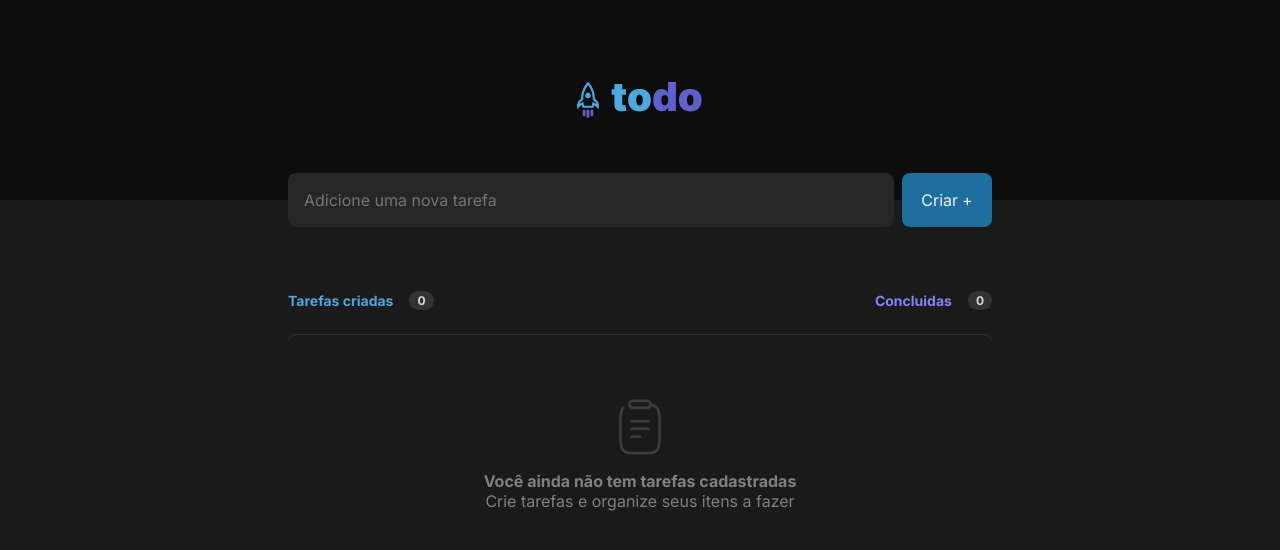
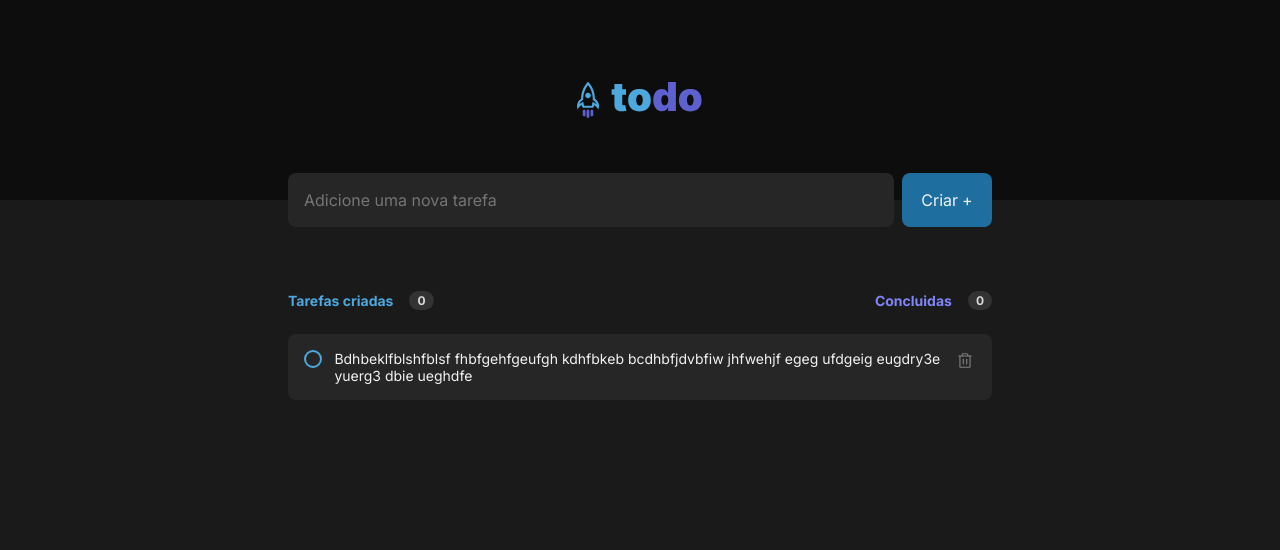
Before and after one commit to mathbertmes/ToDoList-reactjs-ts, a React (Vite) app: page / in a window 1280 px wide. Shown: the top 550 px of the page. Built offline with nearby package versions, Linux system fonts and the light colour scheme.

Commit message:
mark complete task and trash button

```diff
--- a/package.json
+++ b/package.json
@@ -9,6 +9,7 @@
     "preview": "vite preview"
   },
   "dependencies": {
+    "phosphor-react": "^1.4.1",
     "react": "^18.2.0",
     "react-dom": "^18.2.0"
   },
--- /dev/null
+++ b/src/components/Task.module.css
@@ -0,0 +1,62 @@
+.taskWrapper{
+  width: 100%;
+  background: var(--gray-500);
+  border-radius: 8px;
+  padding: 1rem 1rem;
+
+  display: flex;
+  flex-direction: row;
+  justify-content: space-between;
+  align-items: flex-start;
+
+  font-size: 0.875rem;
+  color: var(--gray-100);
+}
+
+
+
+.markCompleteButton{
+  -webkit-appearance: none;
+  -moz-appearance: none;
+  appearance: none;
+  cursor: pointer;
+  background: transparent;
+  border: 2px solid var(--blue-200);
+  border-radius: 50%;
+  margin-right: 0.75rem;
+  padding: 0.45rem;
+  width: 1.15rem;
+  height: 1.15rem;
+  transition: border 0.2s, color 0.4s;
+}
+
+.markCompleteButton:not(:checked):hover{
+  background: var(--blue-500-opacity);
+  border: 2px solid var(--blue-500);
+}
+
+.markAndText{
+  display: flex;
+  align-items: flex-start;
+}
+
+.trashButton{
+  margin-left: 0.75rem;
+  color: var(--gray-300);
+  background: transparent;
+  border: none;
+  border-radius: 4px;
+  line-height: 0;
+  cursor: pointer;
+}
+
+.trashButton :hover{
+  background: var(--gray-400);
+  color: var(--red-500);
+  border: none;
+  border-radius: 4px;
+}
+
+.trashIcon{
+  padding: 2px;
+}
--- /dev/null
+++ b/src/components/Task.tsx
@@ -0,0 +1,21 @@
+import { Circle, Trash } from "phosphor-react"
+
+import styles from "./Task.module.css"
+
+export function Task(){
+  return(
+    <div className={styles.taskWrapper}>
+      <div className={styles.markAndText}>
+        <input checked={false} type="checkbox" className={styles.markCompleteButton} />
+        <p>Bdhbeklfblshfblsf fhbfgehfgeufgh kdhfbkeb bcdhbfjdvbfiw jhfwehjf egeg ufdgeig eugdry3e yuerg3 dbie ueghdfe </p>
+      </div>
+      <button className={styles.trashButton}>
+        <Trash className={styles.trashIcon} size={22}/>
+      </button>
+
+
+
+
+    </div>
+  )
+}
--- a/src/components/TasksLists.tsx
+++ b/src/components/TasksLists.tsx
@@ -2,6 +2,7 @@ import { NewTaskForm } from "./NewTaskForm"
 import styles from "./TasksList.module.css"
 
 import imgEmptyTask from "../assets/empty-task.svg"
+import { Task } from "./Task"
 
 export function TasksList(){
   return(
@@ -22,11 +23,12 @@ export function TasksList(){
           </div>
 
         </div>
-        <div className={styles.emptyTask}>
+        {/* <div className={styles.emptyTask}>
           <img src={imgEmptyTask} alt="empty task" />
           <strong>Você ainda não tem tarefas cadastradas</strong>
           <p>Crie tarefas e organize seus itens a fazer</p>
-        </div>
+        </div> */}
+        <Task />
 
       </div>
     </div>
--- a/src/global.css
+++ b/src/global.css
@@ -10,8 +10,11 @@
 
   --blue-200: #4EA8DE;
   --blue-500: #1E6F9F;
+  --blue-500-opacity: #1E6F9F20;
 
   --purple-200: #8284FA;
+
+  --red-500: #E25858;
 }
 
 *{
```
Also changed, not shown: 1 other file (tests, documents, lock files or other folders).
